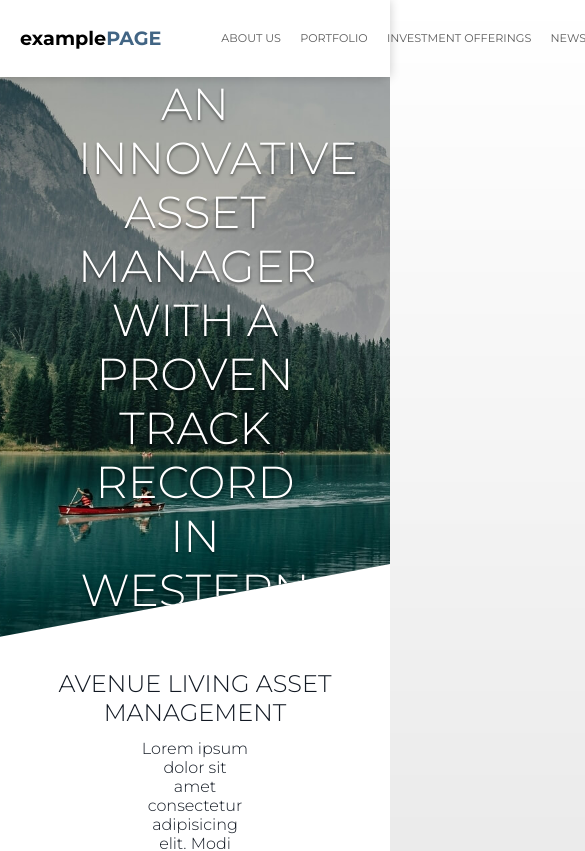
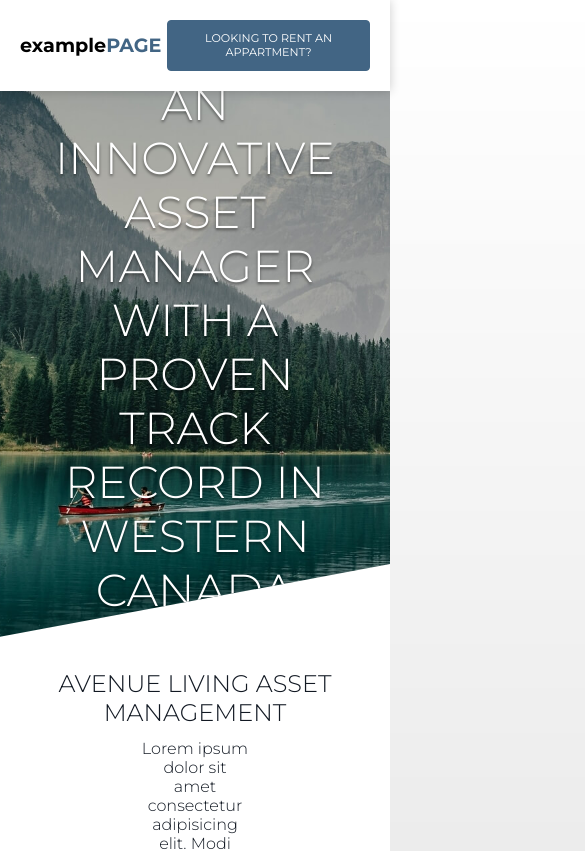
Before and after one commit to Claytonhart/simple-landing-page, a React (Create React App) app: page / in a window 390 px wide. Shown: the top 851 px of the page, 585 px wide, since content can reach past the window. Built offline with nearby package versions, Linux system fonts and the light colour scheme.

Commit message:
desktop media queries and general styling

```diff
--- a/src/styles/components/_navbar.scss
+++ b/src/styles/components/_navbar.scss
@@ -14,7 +14,7 @@
     align-items: center;
     margin: 0 auto;
     padding: 2.5rem;
-    width: 120rem;
+    max-width: 120rem;
   }
 
   &__logo {
@@ -44,6 +44,12 @@
       padding: 0.9rem 1.2rem;
     }
 
+    &:not(:last-of-type) {
+      @media (max-width: 68.75em) {
+        display: none;
+      }
+    }
+
     &--inverted {
       margin-left: 0.7rem;
       background-color: $color-blue;
@@ -52,6 +58,7 @@
       padding: 1.3rem 1.8rem;
       border: 1px solid $color-blue;
       transition: 0.3s all;
+      text-align: center;
 
       &:hover {
         color: $color-blue;
--- a/src/styles/components/landing/_landing.scss
+++ b/src/styles/components/landing/_landing.scss
@@ -19,7 +19,7 @@
   text-align: center;
 
   &__text {
-    max-width: 60%;
+    max-width: 75%;
     text-shadow: 0 2px 3px rgba(0, 0, 0, 0.5);
     font-size: 5.6rem;
     font-weight: 300;
--- a/src/styles/components/platform/_platform.scss
+++ b/src/styles/components/platform/_platform.scss
@@ -2,6 +2,7 @@
   width: $container-width;
   margin: 0 auto;
   padding: 6rem 0;
+  padding-bottom: 2rem;
   text-align: center;
 
   &__background {
@@ -27,6 +28,10 @@
   &__content {
     display: flex;
     margin-top: 4.5rem;
+
+    @media (max-width: 84.375em) {
+      flex-direction: column;
+    }
   }
 }
 
@@ -44,6 +49,7 @@
   display: flex;
   flex-direction: column;
   margin-top: 8rem;
+  margin-bottom: 4rem;
   margin-left: 4rem;
   margin-right: 4rem;
 
```
